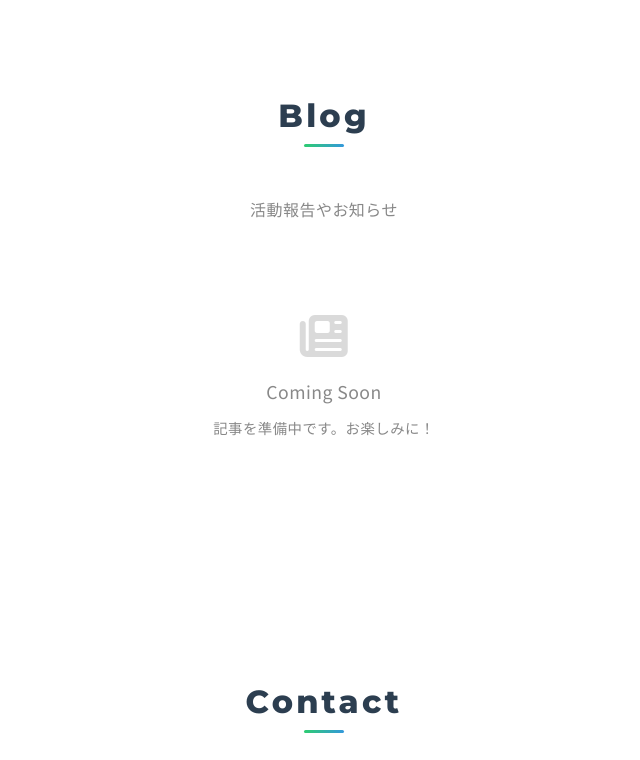
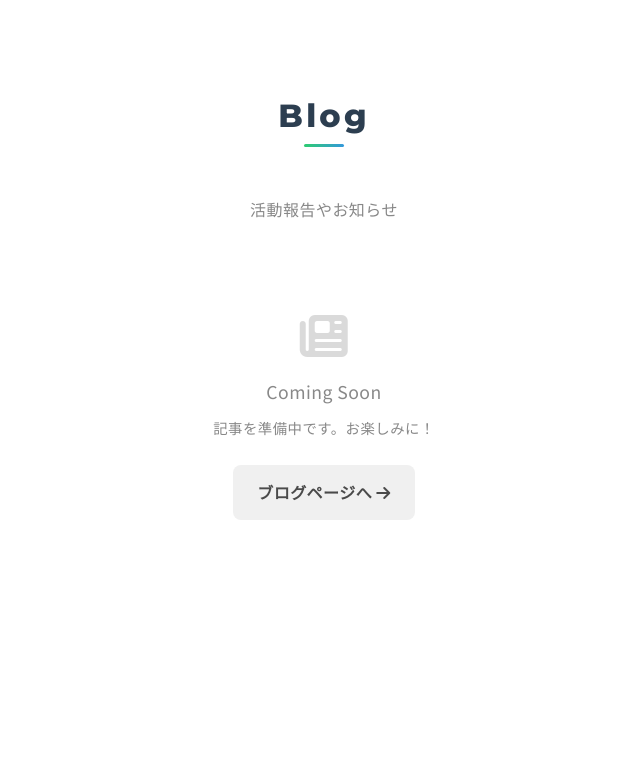
Before and after one commit to selenium132/whabitat-web, a PHP site: page / in a window 1280 px wide. Shown: the part 2872-3632 px from the top of the page, without its empty margins (316-956 px from the left). Run offline with PHP 8.4, Linux system fonts and the light colour scheme; data that the repository does not hold is empty; some libraries are stand-ins or nearby versions.

Commit message:
Add blog page link to Coming Soon section

```diff
--- a/index.php
+++ b/index.php
@@ -282,6 +282,9 @@
                 <i class="fas fa-newspaper" style="font-size: 3rem; margin-bottom: 1rem; opacity: 0.3;"></i>
                 <p style="font-size: 1.1rem;">Coming Soon</p>
                 <p style="font-size: 0.9rem; margin-top: 0.5rem;">記事を準備中です。お楽しみに！</p>
+                <div style="margin-top: 1.5rem;">
+                    <a href="blog.php" class="btn-secondary" style="display: inline-block;">ブログページへ <i class="fas fa-arrow-right"></i></a>
+                </div>
             </div>
             <?php endif; ?>
         </div>
```
